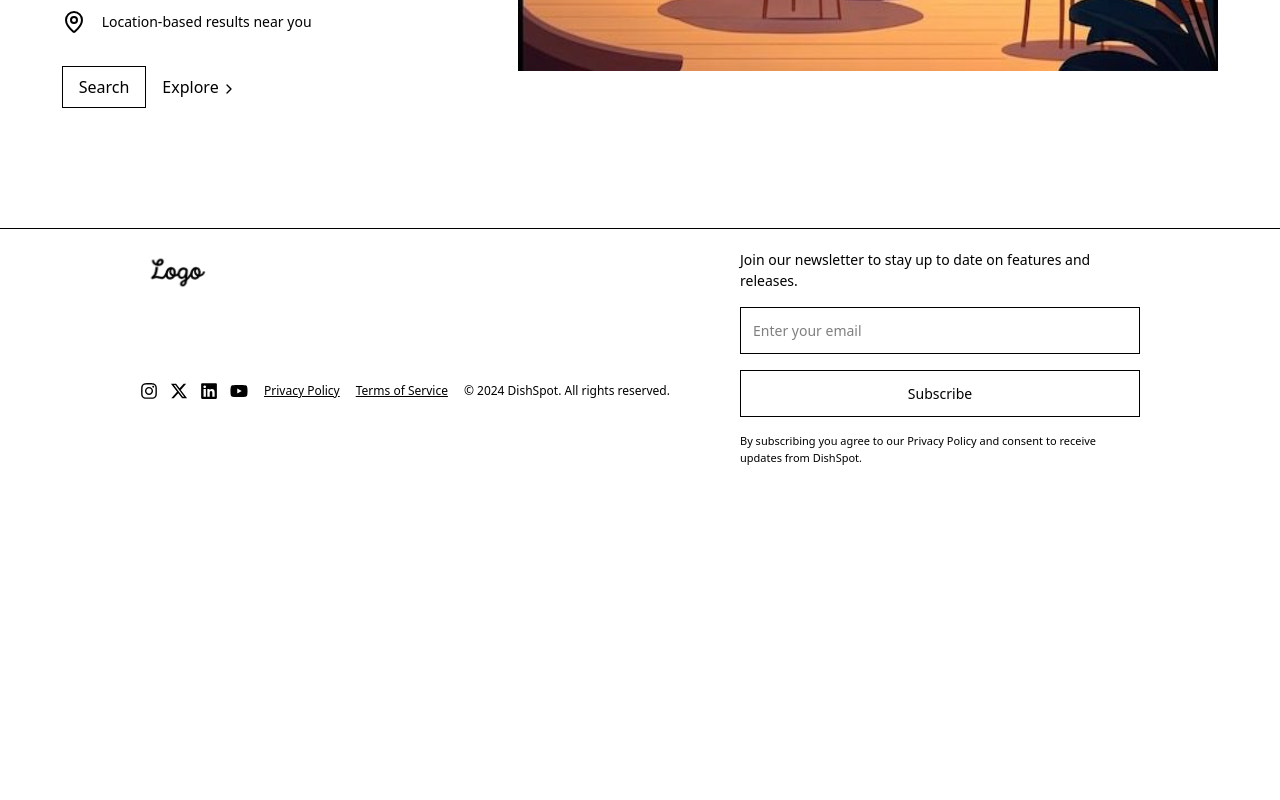
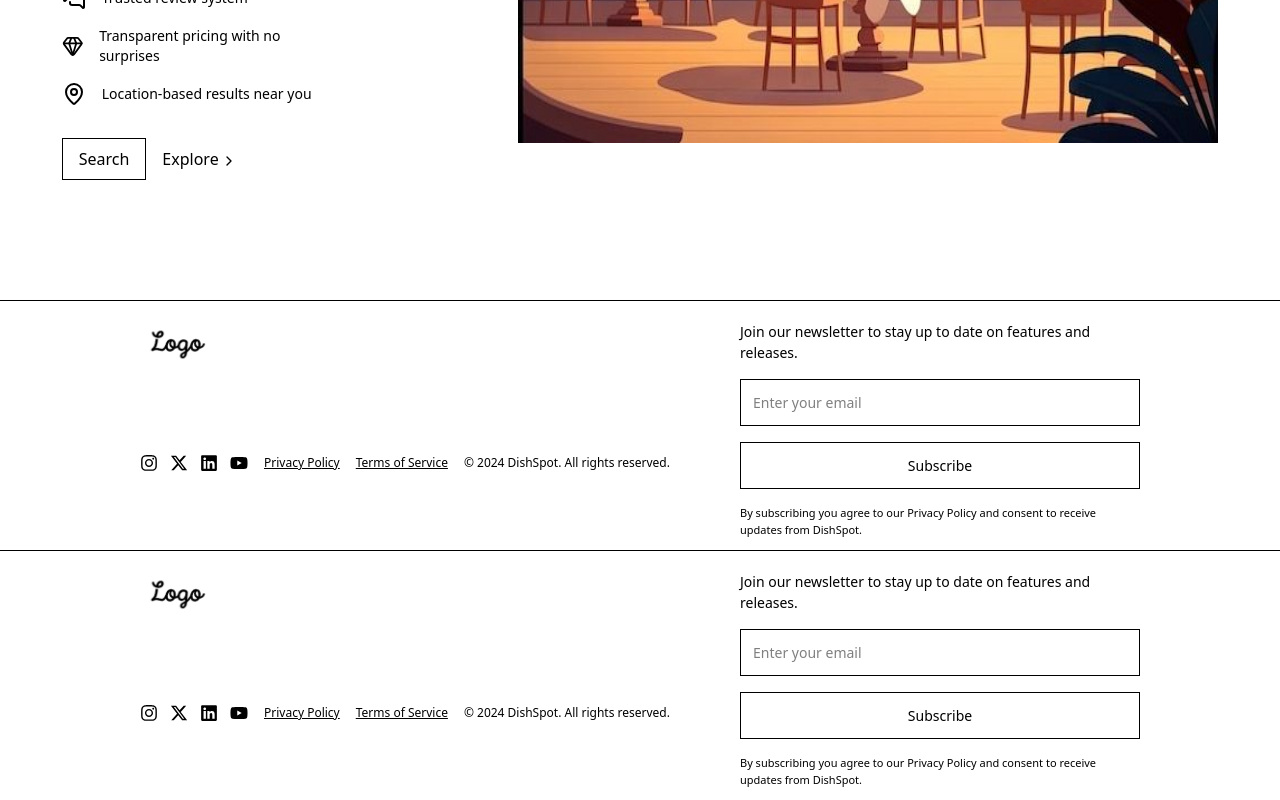
Before and after one commit to shubham-3099/frontend, a Next.js app: page / in a window 1280 px wide. Shown: the part 758-1558 px from the top of the page. Before the commit the page ends 1236 px from the top, so only its background shows below. Built offline with nearby package versions, Linux system fonts and the light colour scheme.

Commit message:
Restructure landing file structure

```diff
--- /dev/null
+++ b/app/(landing)/layout.tsx
@@ -0,0 +1,23 @@
+import type { Metadata } from "next";
+import "../globals.css";
+import Navbar from "@/components/Navbar";
+import Footer from "@/components/Footer";
+
+export const metadata: Metadata = {
+  title: "Create Next App",
+  description: "Generated by create next app",
+};
+
+export default function RootLayout({ children }: LayoutProps<"/">) {
+  return (
+    <html
+      lang="en"
+    >
+      <body>
+        <Navbar />
+        {children}
+        <Footer />
+      </body>
+    </html>
+  );
+}
--- /dev/null
+++ b/app/(landing)/page.tsx
@@ -0,0 +1,9 @@
+import HeroSection from "@/components/HeroSection";
+
+export default function Home() {
+  return (
+    <>
+      <HeroSection />
+    </>
+  )
+}
```
